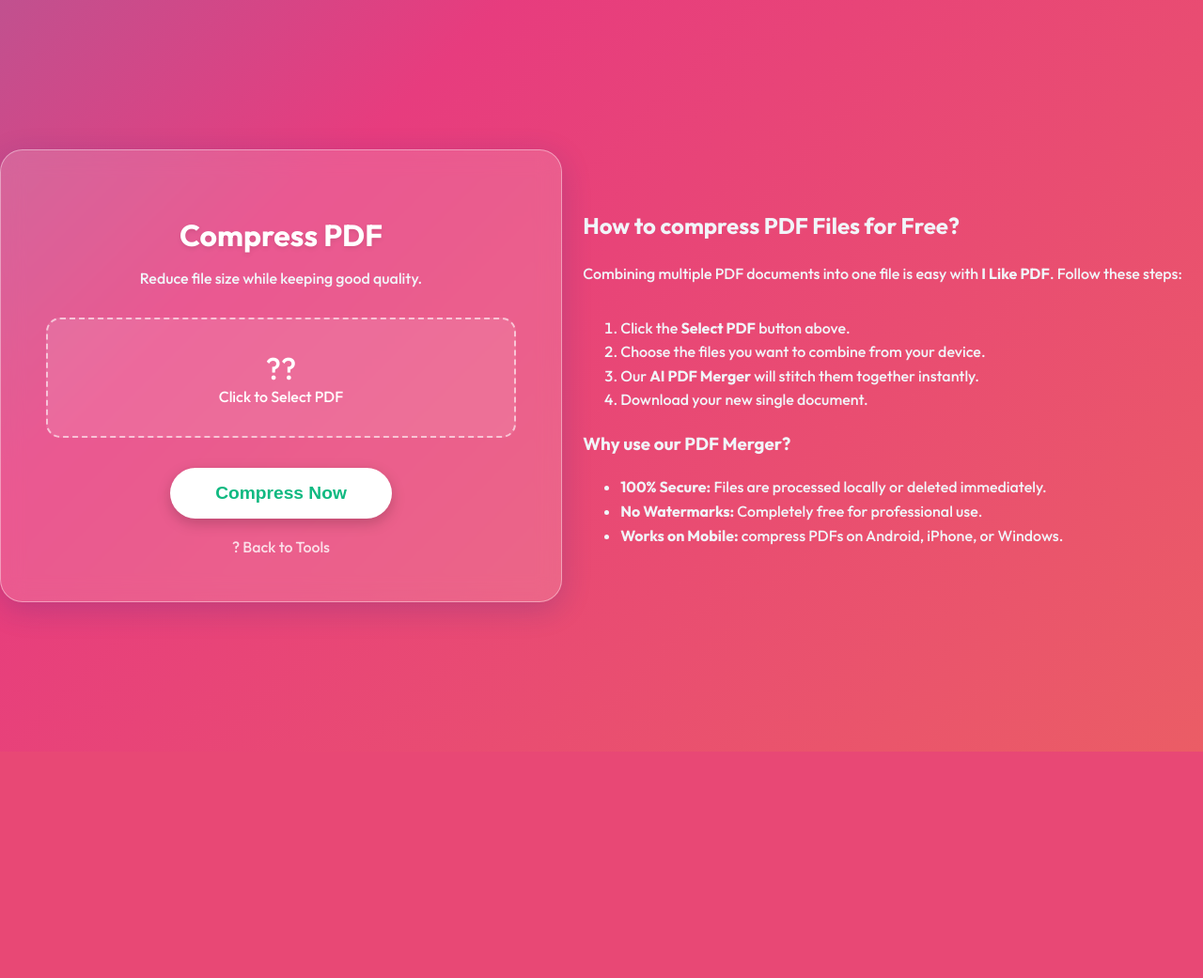
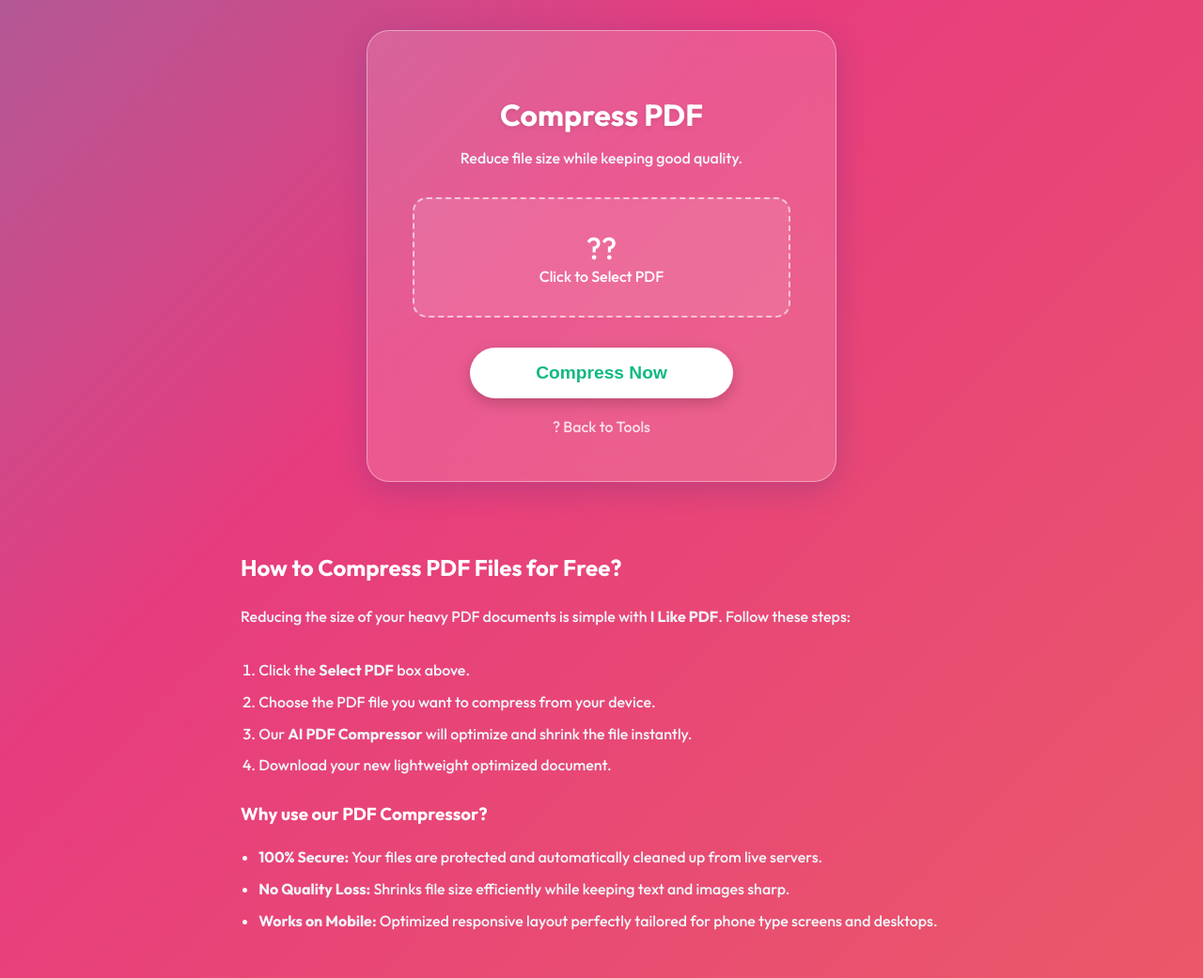
Before and after one commit to sadrealam776-collab/I-like-pdf-website, a Flask app: page /compress-pdf in a window 1280 px wide. Shown: the whole page at 94% size. Before the commit the page ends 800 px from the top, so only its background shows below. Run offline with Flask 3, Linux system fonts and the light colour scheme; some libraries are stand-ins or nearby versions.

Commit message:
Update compress_pdf.html

```diff
--- a/templates/compress_pdf.html
+++ b/templates/compress_pdf.html
@@ -5,31 +5,37 @@
     <title>Compress PDF | I Like PDF</title>
     <link href="https://fonts.googleapis.com/css2?family=Outfit:wght@300;500;700&display=swap" rel="stylesheet">
     <style>
-        /* AURORA THEME */
+        /* AURORA THEME WITH TOP-TO-BOTTOM LAYOUT */
         body {
             font-family: 'Outfit', sans-serif;
             background: linear-gradient(-45deg, #ee7752, #e73c7e, #23a6d5, #23d5ab);
             background-size: 400% 400%;
             animation: gradientBG 15s ease infinite;
             color: white;
-            height: 100vh;
+            min-height: 100vh;
             display: flex;
+            flex-direction: column; /* ????????? ?? ??? ?? ???? ????? ???? ?? ??? */
             align-items: center;
-            justify-content: center;
+            justify-content: start; /* ??? ?? ????????? ???? ???? ?? ??? */
             text-align: center;
             margin: 0;
+            padding: 2rem 1rem; /* ???????? ?????? ???? ??????? ??????? ?? ? ??? */
+            box-sizing: border-box;
         }
         @keyframes gradientBG { 0% {background-position: 0% 50%} 50% {background-position: 100% 50%} 100% {background-position: 0% 50%} }
 
         .container {
             background: rgba(255, 255, 255, 0.15);
             backdrop-filter: blur(12px);
+            -webkit-backdrop-filter: blur(12px);
             padding: 3rem;
             border-radius: 24px;
             border: 1px solid rgba(255,255,255,0.4);
             max-width: 500px;
-            width: 90%;
+            width: 100%;
             box-shadow: 0 8px 32px 0 rgba(31, 38, 135, 0.2);
+            box-sizing: border-box;
+            margin-bottom: 3rem; /* ???????? ?? ???? ??????? ?? ??? ?? ??? */
         }
 
         h1 { margin-bottom: 0.5rem; text-shadow: 0 2px 5px rgba(0,0,0,0.1); }
@@ -41,7 +47,8 @@
             padding: 2rem;
             transition: 0.3s;
             cursor: pointer;
-            background: rgba(255,255,255,0.1);
+            background: rgba(255, 255, 255, 0.1);
+            box-sizing: border-box;
         }
         .file-upload:hover { background: rgba(255,255,255,0.2); border-color: white; }
 
@@ -57,13 +64,38 @@
             transition: 0.3s;
             margin-top: 2rem;
             box-shadow: 0 5px 15px rgba(0,0,0,0.2);
+            width: 100%; /* ?????? ??????? ?? ??? ???????? */
+            max-width: 280px;
         }
         button:hover { transform: scale(1.05); box-shadow: 0 10px 25px rgba(0,0,0,0.3); }
 
         .back-link { display: inline-block; margin-top: 20px; color: rgba(255,255,255,0.8); text-decoration: none; font-weight: 500; }
+
+        /* ???? ??????? ?????? ?? ??? ?? ????? */
+        .info-section {
+            max-width: 800px;
+            width: 100%;
+            margin: 0 auto;
+            color: #f1f5f9;
+            text-align: left;
+            line-height: 1.6;
+            padding: 0 1rem;
+            box-sizing: border-box;
+        }
+        .info-section h2, .info-section h3 {
+            color: white;
+            margin-top: 1.5rem;
+        }
+        .info-section ol, .info-section ul {
+            padding-left: 1.2rem;
+        }
+        .info-section li {
+            margin-bottom: 0.5rem;
+        }
     </style>
 </head>
 <body>
+
     <div class="container">
         <h1>Compress PDF</h1>
         <p>Reduce file size while keeping good quality.</p>
@@ -80,28 +112,29 @@
 
         <a href="/" class="back-link">? Back to Tools</a>
     </div>
-<div style="max-width: 800px; margin: 50px auto; color: #f1f5f9; text-align: left; line-height: 1.6;">
-    <h2>How to compress PDF Files for Free?</h2>
-    <p>Combining multiple PDF documents into one file is easy with <strong>I Like PDF</strong>. Follow these steps:</p>
-    <ol>
-        <li>Click the <strong>Select PDF</strong> button above.</li>
-        <li>Choose the files you want to combine from your device.</li>
-        <li>Our <strong>AI PDF Merger</strong> will stitch them together instantly.</li>
-        <li>Download your new single document.</li>
-    </ol>
 
-    <h3>Why use our PDF Merger?</h3>
-    <ul>
-        <li><strong>100% Secure:</strong> Files are processed locally or deleted immediately.</li>
-        <li><strong>No Watermarks:</strong> Completely free for professional use.</li>
-        <li><strong>Works on Mobile:</strong> compress PDFs on Android, iPhone, or Windows.</li>
-    </ul>
-</div>
+    <div class="info-section">
+        <h2>How to Compress PDF Files for Free?</h2>
+        <p>Reducing the size of your heavy PDF documents is simple with <strong>I Like PDF</strong>. Follow these steps:</p>
+        <ol>
+            <li>Click the <strong>Select PDF</strong> box above.</li>
+            <li>Choose the PDF file you want to compress from your device.</li>
+            <li>Our <strong>AI PDF Compressor</strong> will optimize and shrink the file instantly.</li>
+            <li>Download your new lightweight optimized document.</li>
+        </ol>
+
+        <h3>Why use our PDF Compressor?</h3>
+        <ul>
+            <li><strong>100% Secure:</strong> Your files are protected and automatically cleaned up from live servers.</li>
+            <li><strong>No Quality Loss:</strong> Shrinks file size efficiently while keeping text and images sharp.</li>
+            <li><strong>Works on Mobile:</strong> Optimized responsive layout perfectly tailored for phone type screens and desktops.</li>
+        </ul>
+    </div>
 
     <script>
         document.getElementById('fileInput').onchange = function () {
             if(this.files && this.files.length > 0) {
-                document.getElementById('fileName').innerText = this.files[0].name + " ?";
+                document.getElementById('fileName').innerText = "Selected: " + this.files[0].name;
             }
         };
     </script>
```
